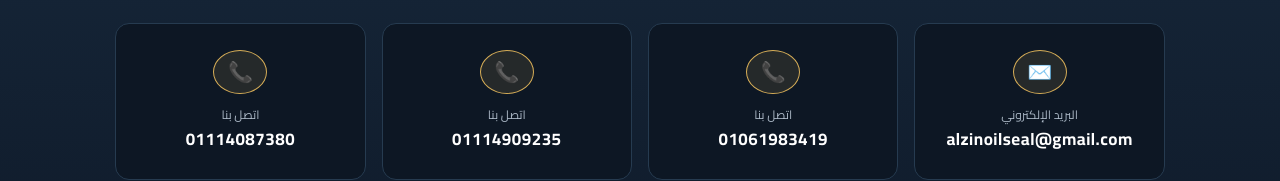
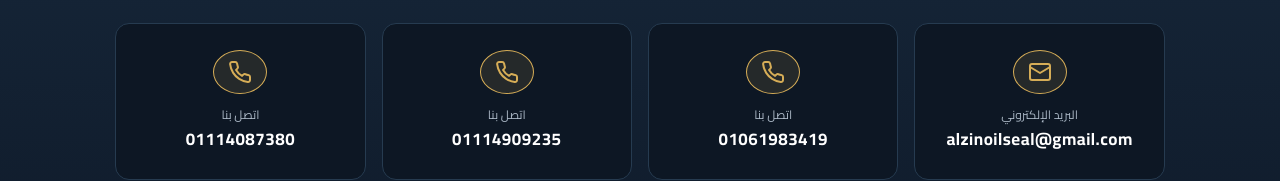
Before and after one commit to amrk58880-del/al.zain-oil-seal, a plain HTML site: page index.html in a window 1280 px wide. Shown: the part 8321-8502 px from the top of the page. Drawn offline with Linux system fonts and the light colour scheme.

Commit message:
Update index.html

```diff
--- a/index.html
+++ b/index.html
@@ -364,7 +364,7 @@
 
   <div class="contact-cards">
     <a class="contact-card" href="mailto:alzinoilseal@gmail.com">
-      <span class="contact-ico" aria-hidden="true">✉️</span>
+     <span class="contact-ico" aria-hidden="true"><svg viewBox="0 0 24 24"><rect x="2" y="4" width="20" height="16" rx="2"/><path d="m22 7-10 6L2 7"/></svg></span>
       <span class="contact-txt">
         <small>البريد الإلكتروني</small>
         <strong dir="ltr">alzinoilseal@gmail.com</strong>
@@ -372,7 +372,7 @@
     </a>
 
     <a class="contact-card" href="tel:+201061983419">
-      <span class="contact-ico" aria-hidden="true">📞</span>
+      <span class="contact-ico" aria-hidden="true"><svg viewBox="0 0 24 24"><path d="M22 16.92v3a2 2 0 0 1-2.18 2 19.79 19.79 0 0 1-8.63-3.07 19.5 19.5 0 0 1-6-6 19.79 19.79 0 0 1-3.07-8.67A2 2 0 0 1 4.11 2h3a2 2 0 0 1 2 1.72c.13.96.36 1.9.7 2.81a2 2 0 0 1-.45 2.11L8.09 9.91a16 16 0 0 0 6 6l1.27-1.27a2 2 0 0 1 2.11-.45c.91.34 1.85.57 2.81.7A2 2 0 0 1 22 16.92z"/></svg></span>
       <span class="contact-txt">
         <small>اتصل بنا</small>
         <strong dir="ltr">01061983419</strong>
@@ -380,7 +380,7 @@
     </a>
 
     <a class="contact-card" href="tel:+201114909235">
-      <span class="contact-ico" aria-hidden="true">📞</span>
+      <span class="contact-ico" aria-hidden="true"><svg viewBox="0 0 24 24"><path d="M22 16.92v3a2 2 0 0 1-2.18 2 19.79 19.79 0 0 1-8.63-3.07 19.5 19.5 0 0 1-6-6 19.79 19.79 0 0 1-3.07-8.67A2 2 0 0 1 4.11 2h3a2 2 0 0 1 2 1.72c.13.96.36 1.9.7 2.81a2 2 0 0 1-.45 2.11L8.09 9.91a16 16 0 0 0 6 6l1.27-1.27a2 2 0 0 1 2.11-.45c.91.34 1.85.57 2.81.7A2 2 0 0 1 22 16.92z"/></svg></span>
       <span class="contact-txt">
         <small>اتصل بنا</small>
         <strong dir="ltr">01114909235</strong>
@@ -388,7 +388,7 @@
     </a>
 
     <a class="contact-card" href="tel:+201114087380">
-      <span class="contact-ico" aria-hidden="true">📞</span>
+      <span class="contact-ico" aria-hidden="true"><svg viewBox="0 0 24 24"><path d="M22 16.92v3a2 2 0 0 1-2.18 2 19.79 19.79 0 0 1-8.63-3.07 19.5 19.5 0 0 1-6-6 19.79 19.79 0 0 1-3.07-8.67A2 2 0 0 1 4.11 2h3a2 2 0 0 1 2 1.72c.13.96.36 1.9.7 2.81a2 2 0 0 1-.45 2.11L8.09 9.91a16 16 0 0 0 6 6l1.27-1.27a2 2 0 0 1 2.11-.45c.91.34 1.85.57 2.81.7A2 2 0 0 1 22 16.92z"/></svg></span>
       <span class="contact-txt">
         <small>اتصل بنا</small>
         <strong dir="ltr">01114087380</strong>
```
